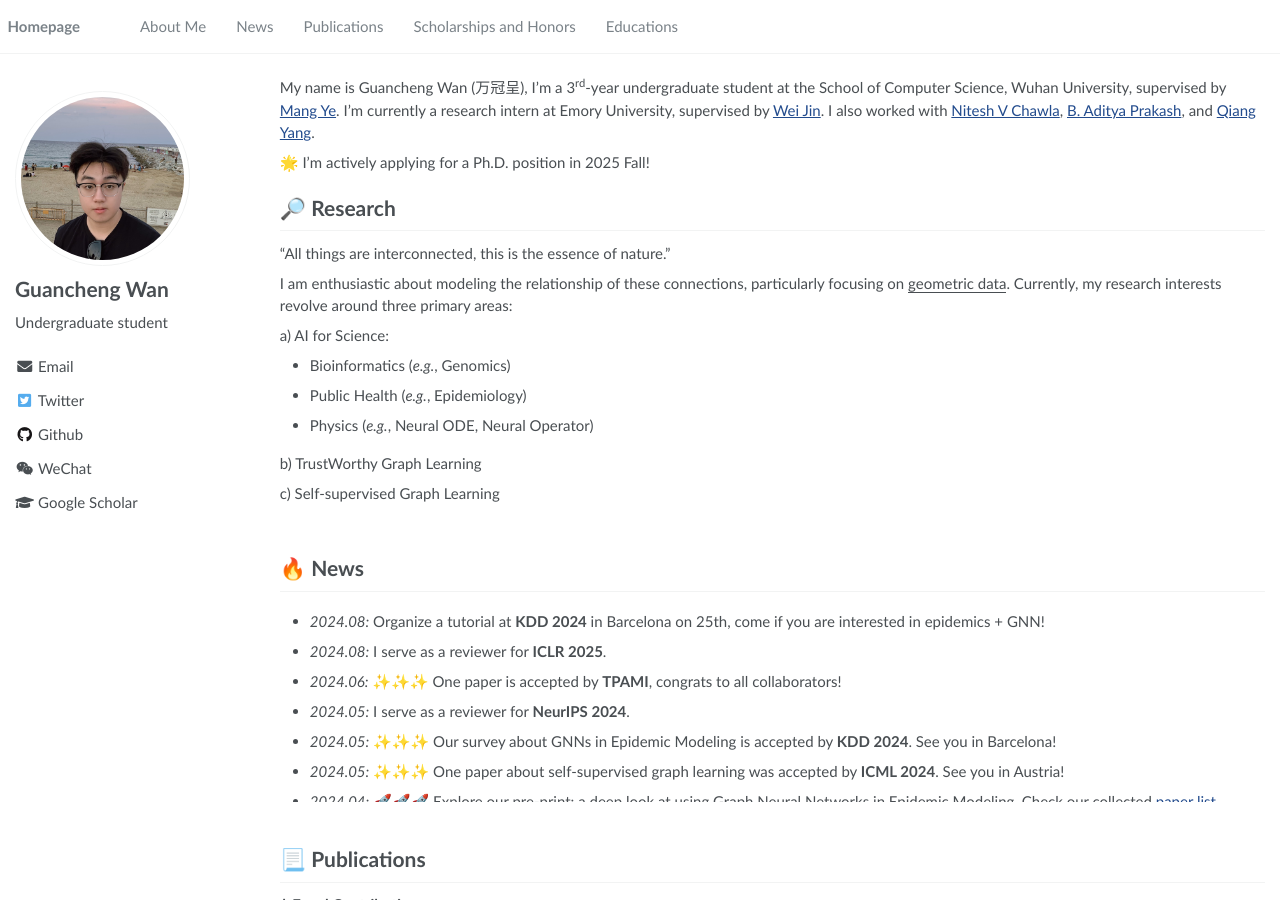
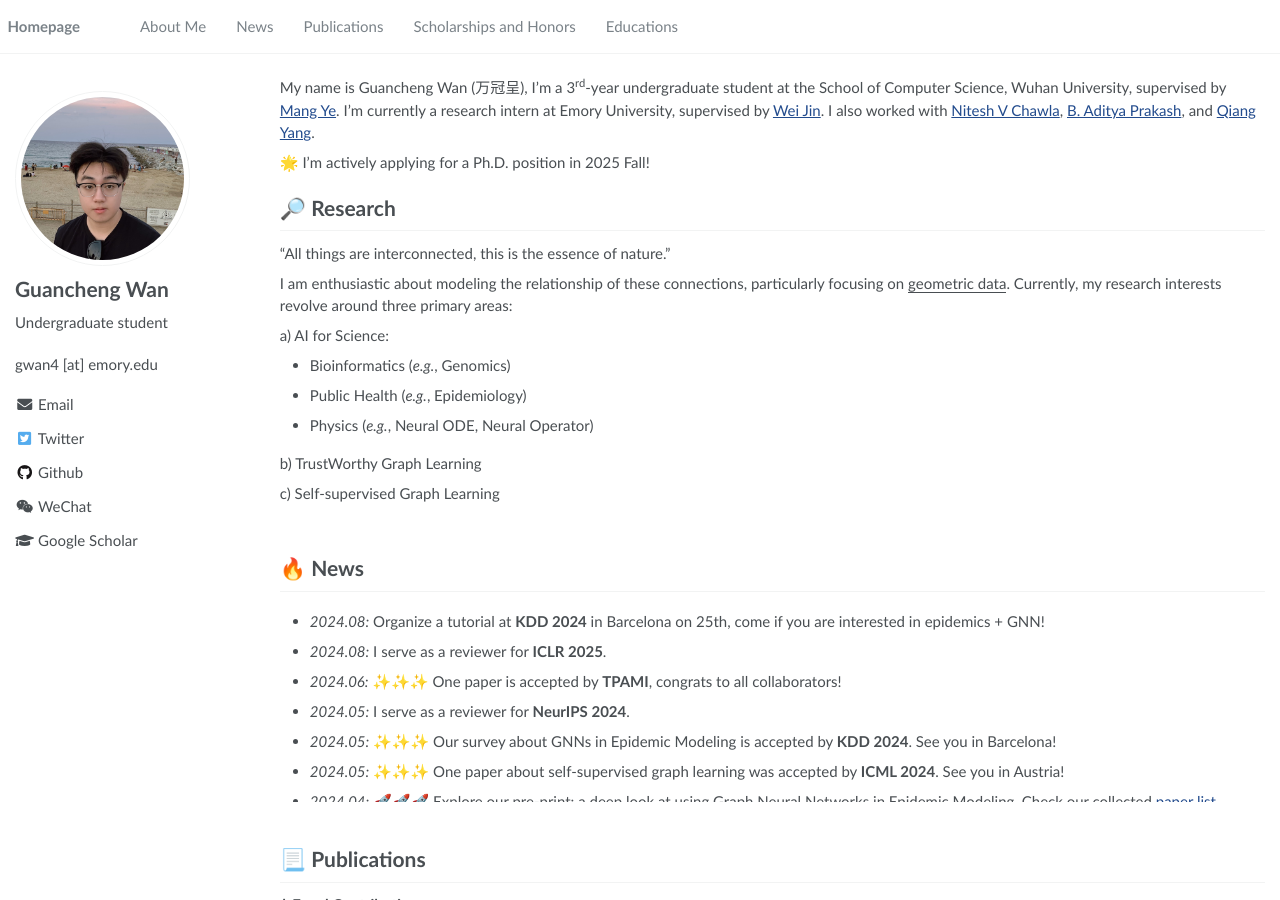
Before and after one commit to SuHui03/guanchengWan.github.io, a Jekyll site: the page built from _pages/about.md, in a window 1280 px wide and 900 px high. Built offline with Jekyll 4.4.1, drawn with Linux system fonts in a browser that asks for light colours.

Commit message:
Update _config.yml

```diff
--- a/_config.yml
+++ b/_config.yml
@@ -7,7 +7,7 @@
 
 # Site Settings
 title                    : "Guancheng Wan's Homepage"
-description              : ""
+description              : "gwan4 [at] emory.edu"
 repository               : "GuanchengWan/guanchengWan.github.io"
 google_scholar_stats_use_cdn : true
 
```
